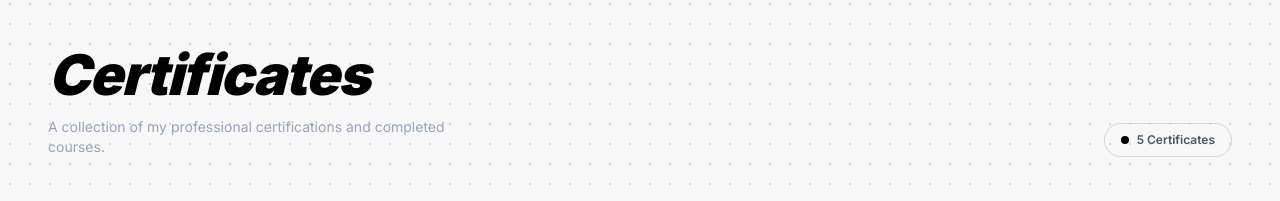
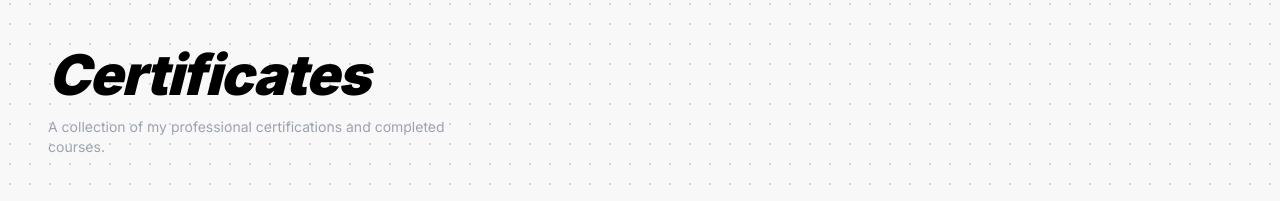
Before and after one commit to mhmmdHaidar/My-portfolio, a React (Vite) app: page / in a window 1280 px wide. Shown: the part 4620-4821 px from the top of the page. Built offline with nearby package versions, Linux system fonts and the light colour scheme.

Commit message:
Remove certificates count badge completely

```diff
--- a/src/components/Gallery.jsx
+++ b/src/components/Gallery.jsx
@@ -26,12 +26,6 @@ export default function Gallery() {
             <p className="text-gray-400 text-sm mt-3 max-w-md">
               A collection of my professional certifications and completed courses.
             </p>
-          </div>
-          <div className="shrink-0 print:hidden">
-            <span className="inline-flex items-center gap-2 px-4 py-2 rounded-full border border-gray-300 text-xs font-semibold text-gray-600">
-              <span className="w-2 h-2 rounded-full bg-black"></span>
-              {certificates?.length || 0} Certificates
-            </span>
           </div>
         </div>
 
```
